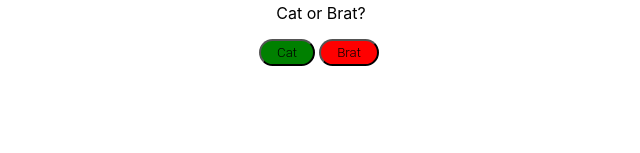
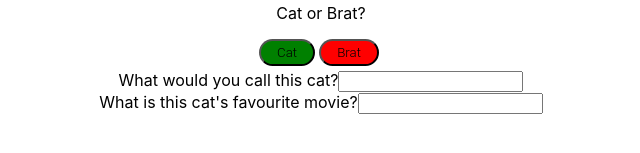
Before and after one commit to Sam-GG/cat_pics, a React (Create React App) app: page / in a window 1280 px wide. Shown: the part 399-552 px from the top of the page, without its empty margins (319-959 px from the left). Built offline with nearby package versions, Linux system fonts and the light colour scheme.

Commit message:
implementation of question component

```diff
--- a/src/components/Cat.js
+++ b/src/components/Cat.js
@@ -1,4 +1,5 @@
 import Button from './Button';
+import Question from './Question';
 import React, {useState} from 'react';
 
 export const Cat = () => {
@@ -18,6 +19,8 @@ export const Cat = () => {
             </p>
             <Button text="Cat" color="green" onClick={function(e){handleClick("Cat")}}/>
             <Button text="Brat" color="red" onClick={function(e){handleClick("Brat")}}/>
+            <Question prompt="What would you call this cat?" handleChange={console.log("changed")}/>
+            <Question prompt="What is this cat's favourite movie?" handleChange={console.log("changed")}/>
         </div>
     )
 };
--- /dev/null
+++ b/src/components/Question.js
@@ -0,0 +1,16 @@
+import React from 'react';
+
+export const Question = ({prompt, handleChange}) => {
+  return (
+    <div className="question">
+        {prompt}
+        <input
+            type="text"
+            // value={this.state.value}
+            onChange={handleChange}
+         />
+    </div>
+  )
+};
+
+export default Question;
```
